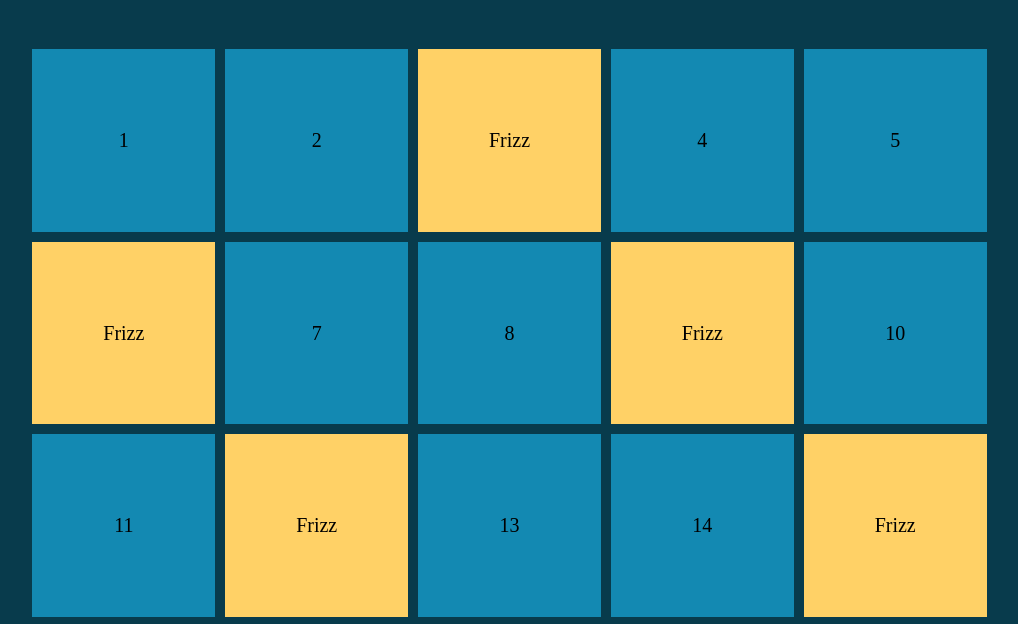
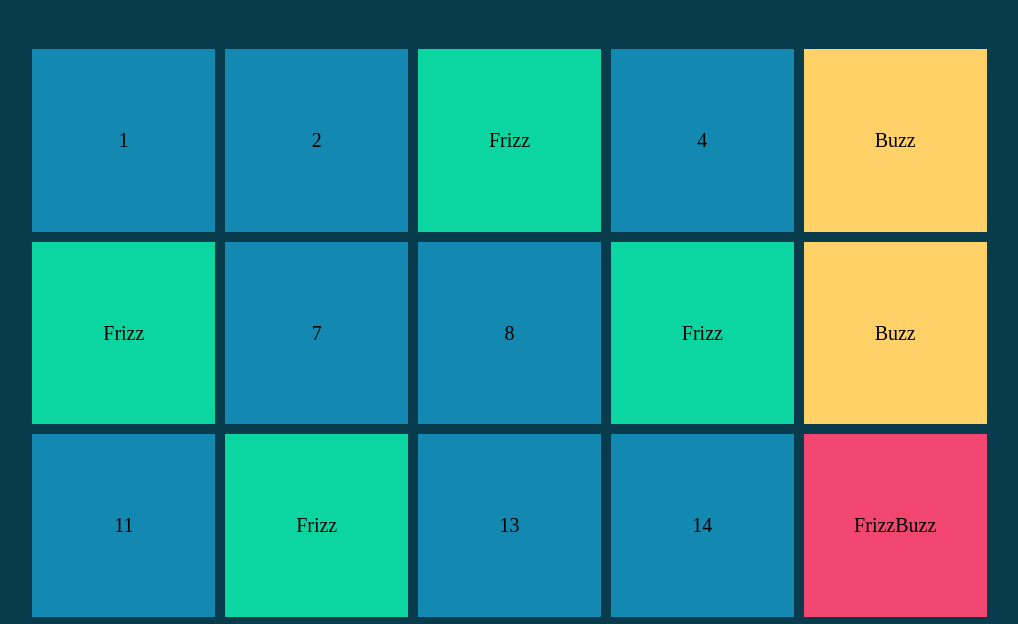
Before and after one commit to Ciuff4/js-fizzbuzzdom, a plain HTML site: page index.html in a window 1280 px wide. Shown: the part 130-754 px from the top of the page, without its empty margins (107-1125 px from the left). Drawn offline with Linux system fonts and the light colour scheme.

Commit message:
push finished ex

```diff
--- a/css/style.css
+++ b/css/style.css
@@ -34,7 +34,7 @@ h1{
 }
 
 /* multiplo di 5 */
-.frizz{
+.buzz{
     background-color: #FFD166;
 }
 
--- a/js/script.js
+++ b/js/script.js
@@ -11,15 +11,28 @@ const buttonEl= document.querySelector(".button")
 
 const max=100
 
-for(let= i=1; i<max; i++){
+
+for(let i=1; i<max; i++){
     const buttonEl= document.createElement("div");
     buttonEl.className="button";
     buttonEl.append(i);
     containerJs.append(buttonEl)
 
-    if(i % 3===0){
+    if((i% 3===0) && (i%5===0 )){
+        buttonEl.classList.add("frizzbuzz")
+        buttonEl.innerHTML="FrizzBuzz"
+        console.log("frizzbuzz");
+
+    }else if(i % 5===0){
+        buttonEl.classList.add("buzz")
+        buttonEl.innerHTML="Buzz"
+        console.log("buzz");
+
+    }else if(i % 3===0){
         buttonEl.classList.add("frizz")
         buttonEl.innerHTML="Frizz"
+        console.log("frizz");
+    }else{
+        console.log(i)
     }
-
 }
```
